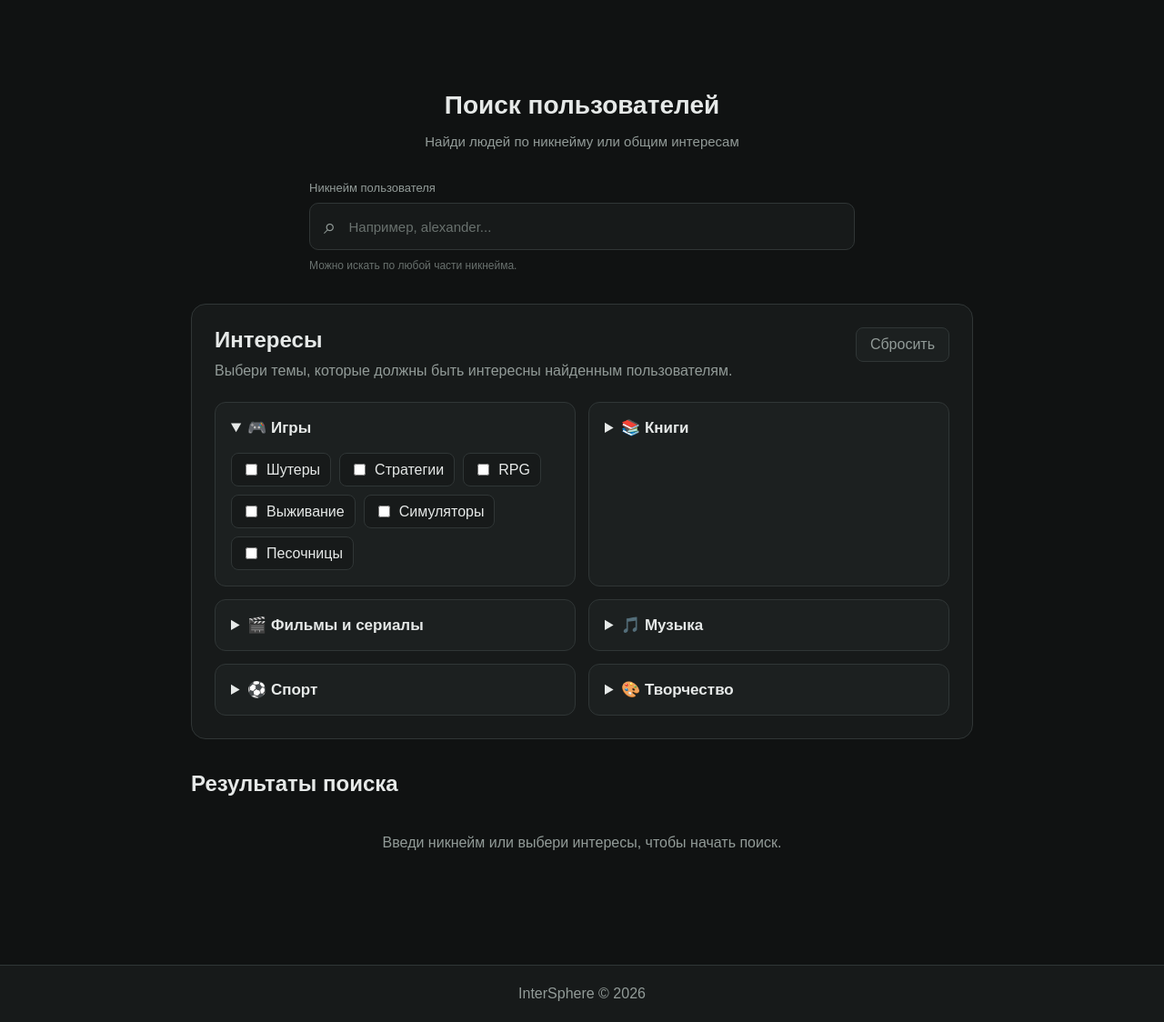
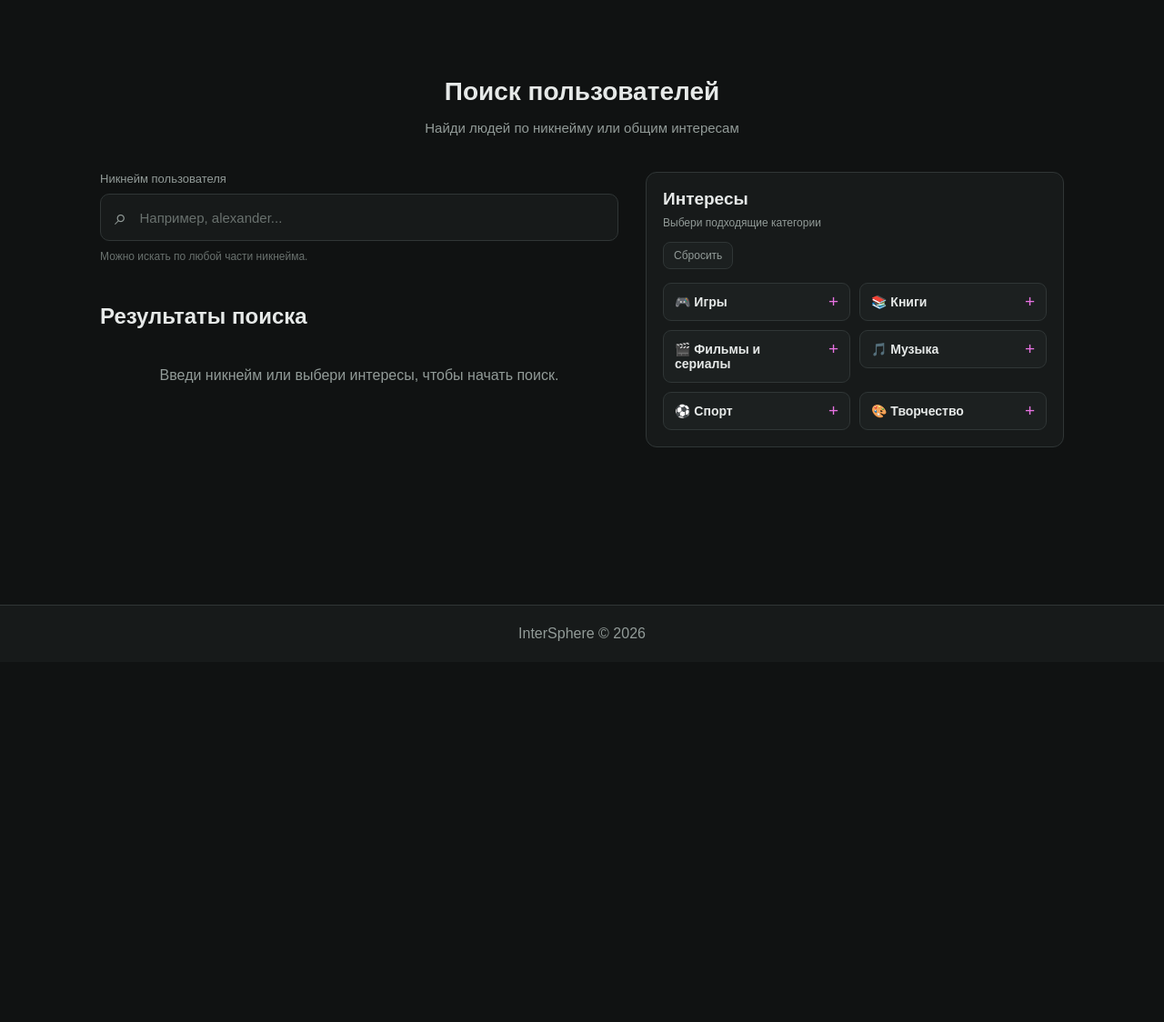
Before and after one commit to IDEA-rom-RK/test, a Django app: page /search/ in a window 1280 px wide. Shown: the part 72-1196 px from the top of the page at 91% size. After the commit the page ends 777 px from the top, so only its background shows below. Run offline with Django 5.2, Linux system fonts and the light colour scheme.

Commit message:
add some changes

```diff
--- a/main/static/CSS/javascript.js
+++ b/main/static/CSS/javascript.js
@@ -277,19 +277,6 @@ document.addEventListener("DOMContentLoaded", () => {
             });
         }
 
-        // Закрытие результатов при клике вне поиска
-        document.addEventListener("click", event => {
-            const filters = document.querySelector(".search-filters");
-
-            if (
-                !resultsContainer.contains(event.target) &&
-                !searchInput.contains(event.target) &&
-                (!filters || !filters.contains(event.target))
-            ) {
-                closeResults();
-            }
-        });
-
         // Закрытие результатов по Escape
         searchInput.addEventListener("keydown", event => {
             if (event.key === "Escape") {
@@ -299,12 +286,4 @@ document.addEventListener("DOMContentLoaded", () => {
         });
     }
 
-
-    searchInput.addEventListener("keydown", event => {
-        if (event.key === "Escape") {
-            closeResults();
-            searchInput.blur();
-        }
-    });
-
 });
--- a/main/static/CSS/style.css
+++ b/main/static/CSS/style.css
@@ -928,6 +928,7 @@ select {
     display: grid;
     grid-template-columns: repeat(2, minmax(0, 1fr));
     gap: 14px;
+    align-items: start;
 }
 
 .interest-category {
@@ -961,6 +962,10 @@ select {
 
 .interest-category[open] summary::after {
     content: "−";
+}
+
+.interest-category:not([open]) .interest-options {
+    display: none;
 }
 
 .interest-options {
@@ -1474,3 +1479,217 @@ select {
     color: var(--text-muted);
     font-size: 12px;
 }
+
+
+/* ========================================
+   SEARCH — НОВАЯ ДВУХКОЛОНОЧНАЯ СТРУКТУРА
+======================================== */
+
+.search-page {
+    width: 100%;
+    max-width: 1300px;
+    margin: 45px auto 60px;
+    padding: 0 20px;
+}
+.search-heading {
+    text-align: center;
+    margin-bottom: 40px;
+}
+
+/* Основная сетка */
+
+.search-layout {
+    display: grid;
+    grid-template-columns: minmax(0, 1fr) minmax(420px, 460px);
+    gap: 30px;
+    align-items: start;
+}
+
+/* Центральная область */
+
+.search-main {
+    min-width: 0;
+}
+
+.user-search {
+    width: 100%;
+    max-width: 600px;
+    margin: 0 auto;
+}
+
+/* Результаты */
+
+.search-results-section {
+    width: 100%;
+    max-width: 600px;
+    margin: 45px auto 0;
+}
+
+.search-results-section .search-results {
+    position: static;
+    width: 100%;
+    max-height: 500px;
+    margin-top: 12px;
+    overflow-y: auto;
+}
+
+/* Боковая панель */
+
+.search-filters {
+    min-width: 0;
+    margin: 0;
+    padding: 18px;
+
+    background: var(--surface);
+    border: 1px solid var(--border);
+    border-radius: 12px;
+}
+
+.search-filter-heading {
+    display: flex;
+    flex-direction: column;
+    gap: 12px;
+    margin-bottom: 15px;
+}
+
+.search-filter-heading h2 {
+    margin: 0 0 6px;
+    font-size: 19px;
+}
+
+.search-filter-heading p {
+    margin: 0;
+    color: var(--text-muted);
+    font-size: 12px;
+    line-height: 1.5;
+}
+
+.clear-search-filters {
+    align-self: flex-start;
+    padding: 7px 11px;
+    font-size: 12px;
+}
+
+/* Список категорий */
+
+.search-filter-list {
+    display: grid;
+    grid-template-columns: repeat(2, minmax(0, 1fr));
+    gap: 10px;
+    align-items: start;
+}
+
+.search-interest-category {
+    padding: 12px;
+    background: var(--card);
+    border: 1px solid var(--border);
+    border-radius: 9px;
+}
+
+.search-interest-category summary {
+    position: relative;
+    padding-right: 22px;
+    color: var(--text);
+    font-size: 14px;
+    font-weight: 600;
+    cursor: pointer;
+    list-style: none;
+}
+
+.search-interest-category summary::-webkit-details-marker {
+    display: none;
+}
+
+.search-interest-category summary::after {
+    content: "+";
+    position: absolute;
+    right: 0;
+    top: -3px;
+    color: var(--accent);
+    font-size: 19px;
+    font-weight: 400;
+}
+
+.search-interest-category[open] summary::after {
+    content: "−";
+}
+
+/* Варианты интересов */
+
+.search-interest-options {
+    display: flex;
+    flex-direction: column;
+    gap: 10px;
+    margin-top: 14px;
+}
+
+.search-interest-options label {
+    display: flex;
+    align-items: center;
+    gap: 8px;
+    padding: 3px 0;
+
+    color: var(--text-muted);
+    font-size: 13px;
+    cursor: pointer;
+}
+
+.search-interest-options label:hover {
+    color: var(--text);
+}
+
+.search-interest-options input {
+    width: 15px;
+    height: 15px;
+    flex-shrink: 0;
+    accent-color: var(--accent);
+}
+
+.search-interest-options label:has(input:checked) {
+    color: var(--text);
+}
+
+/* Адаптация */
+
+@media (max-width: 800px) {
+        .search-layout {
+        grid-template-columns: 1fr;
+        gap: 30px;
+    }
+
+    .search-filters {
+        width: 100%;
+        max-width: 600px;
+        margin: 0 auto;
+    }
+
+    .search-filter-heading {
+        flex-direction: row;
+        align-items: center;
+        justify-content: space-between;
+    }
+}
+
+@media (max-width: 600px) {
+    .search-page {
+        margin-top: 30px;
+        padding: 0 12px;
+    }
+
+    .search-heading {
+        margin-bottom: 28px;
+    }
+
+    .search-filters {
+        padding: 14px;
+    }
+
+    .search-filter-heading {
+        align-items: flex-start;
+        flex-direction: column;
+    }
+
+    .search-filter-list {
+        grid-template-columns: 1fr;
+    }
+}
--- a/main/templates/profile.html
+++ b/main/templates/profile.html
@@ -105,7 +105,7 @@
 
             <div class="interest-grid">
 
-                <details class="interest-category" open>
+                <details class="interest-category">
                     <summary>🎮 Игры</summary>
                     <div class="interest-options">
                         <label><input type="checkbox" name="interests" value="game_shooter" {% if "game_shooter" in selected_interests %}checked{% endif %}> Шутеры</label>
--- a/main/templates/searching.html
+++ b/main/templates/searching.html
@@ -13,10 +13,16 @@
         <p>Найди людей по никнейму или общим интересам</p>
     </div>
 
-    <!-- Поиск по никнейму -->
+    <div class="search-layout">
+
+        <!-- Центральная область поиска -->
+        <main class="search-main">
+
             <div class="user-search">
 
-        <label for="user-search-input">Никнейм пользователя</label>
+                <label for="user-search-input">
+                    Никнейм пользователя
+                </label>
 
                 <div class="search-input-wrapper">
                     <span class="search-icon">⌕</span>
@@ -31,7 +37,11 @@
                         aria-expanded="false"
                     >
 
-            <span class="search-spinner" id="search-spinner" hidden></span>
+                    <span
+                        class="search-spinner"
+                        id="search-spinner"
+                        hidden
+                    ></span>
                 </div>
 
                 <p class="search-hint">
@@ -40,102 +50,7 @@
 
             </div>
 
-
-    <!-- Фильтр интересов -->
-    <section class="search-filters">
-
-        <div class="search-filter-heading">
-            <div>
-                <h2>Интересы</h2>
-                <p>Выбери темы, которые должны быть интересны найденным пользователям.</p>
-            </div>
-
-            <button type="button" id="clear-search-filters" class="clear-search-filters">
-                Сбросить
-            </button>
-        </div>
-
-
-        <div class="search-filter-grid">
-
-            <details class="search-interest-category" open>
-                <summary>🎮 Игры</summary>
-                <div class="search-interest-options">
-                    <label><input type="checkbox" name="interests" value="game_shooter"> Шутеры</label>
-                    <label><input type="checkbox" name="interests" value="game_strategy"> Стратегии</label>
-                    <label><input type="checkbox" name="interests" value="game_rpg"> RPG</label>
-                    <label><input type="checkbox" name="interests" value="game_survival"> Выживание</label>
-                    <label><input type="checkbox" name="interests" value="game_simulator"> Симуляторы</label>
-                    <label><input type="checkbox" name="interests" value="game_sandbox"> Песочницы</label>
-                </div>
-            </details>
-
-
-            <details class="search-interest-category">
-                <summary>📚 Книги</summary>
-                <div class="search-interest-options">
-                    <label><input type="checkbox" name="interests" value="book_fantasy"> Фантастика</label>
-                    <label><input type="checkbox" name="interests" value="book_detective"> Детективы</label>
-                    <label><input type="checkbox" name="interests" value="book_classic"> Классика</label>
-                    <label><input type="checkbox" name="interests" value="book_romance"> Романтика</label>
-                    <label><input type="checkbox" name="interests" value="book_history"> Исторические</label>
-                </div>
-            </details>
-
-
-            <details class="search-interest-category">
-                <summary>🎬 Фильмы и сериалы</summary>
-                <div class="search-interest-options">
-                    <label><input type="checkbox" name="interests" value="film_action"> Боевики</label>
-                    <label><input type="checkbox" name="interests" value="film_comedy"> Комедии</label>
-                    <label><input type="checkbox" name="interests" value="film_drama"> Драмы</label>
-                    <label><input type="checkbox" name="interests" value="film_horror"> Ужасы</label>
-                    <label><input type="checkbox" name="interests" value="film_scifi"> Фантастика</label>
-                </div>
-            </details>
-
-
-            <details class="search-interest-category">
-                <summary>🎵 Музыка</summary>
-                <div class="search-interest-options">
-                    <label><input type="checkbox" name="interests" value="music_rock"> Рок</label>
-                    <label><input type="checkbox" name="interests" value="music_pop"> Поп</label>
-                    <label><input type="checkbox" name="interests" value="music_metal"> Метал</label>
-                    <label><input type="checkbox" name="interests" value="music_classical"> Классическая</label>
-                    <label><input type="checkbox" name="interests" value="music_electronic"> Электронная</label>
-                </div>
-            </details>
-
-
-            <details class="search-interest-category">
-                <summary>⚽ Спорт</summary>
-                <div class="search-interest-options">
-                    <label><input type="checkbox" name="interests" value="sport_football"> Футбол</label>
-                    <label><input type="checkbox" name="interests" value="sport_basketball"> Баскетбол</label>
-                    <label><input type="checkbox" name="interests" value="sport_swimming"> Плавание</label>
-                    <label><input type="checkbox" name="interests" value="sport_running"> Бег</label>
-                    <label><input type="checkbox" name="interests" value="sport_other"> Другое</label>
-                </div>
-            </details>
-
-
-            <details class="search-interest-category">
-                <summary>🎨 Творчество</summary>
-                <div class="search-interest-options">
-                    <label><input type="checkbox" name="interests" value="creative_drawing"> Рисование</label>
-                    <label><input type="checkbox" name="interests" value="creative_animation"> Анимация</label>
-                    <label><input type="checkbox" name="interests" value="creative_music"> Музыка</label>
-                    <label><input type="checkbox" name="interests" value="creative_writing"> Писательство</label>
-                    <label><input type="checkbox" name="interests" value="creative_video"> Видеомонтаж</label>
-                </div>
-            </details>
-
-        </div>
-
-    </section>
-
-
-    <!-- Результаты -->
+            <!-- Результаты поиска -->
             <section class="search-results-section">
 
                 <h2>Результаты поиска</h2>
@@ -154,6 +69,114 @@
 
             </section>
 
+        </main>
+
+
+        <!-- Боковая панель интересов -->
+        <aside class="search-filters">
+
+            <div class="search-filter-heading">
+                <div>
+                    <h2>Интересы</h2>
+                    <p>Выбери подходящие категории</p>
+                </div>
+
+                <button
+                    type="button"
+                    id="clear-search-filters"
+                    class="clear-search-filters"
+                >
+                    Сбросить
+                </button>
+            </div>
+
+
+            <div class="search-filter-list">
+
+                <details class="search-interest-category">
+                    <summary>🎮 Игры</summary>
+
+                    <div class="search-interest-options">
+                        <label><input type="checkbox" name="interests" value="game_shooter"> Шутеры</label>
+                        <label><input type="checkbox" name="interests" value="game_strategy"> Стратегии</label>
+                        <label><input type="checkbox" name="interests" value="game_rpg"> RPG</label>
+                        <label><input type="checkbox" name="interests" value="game_survival"> Выживание</label>
+                        <label><input type="checkbox" name="interests" value="game_simulator"> Симуляторы</label>
+                        <label><input type="checkbox" name="interests" value="game_sandbox"> Песочницы</label>
+                    </div>
+                </details>
+
+
+                <details class="search-interest-category">
+                    <summary>📚 Книги</summary>
+
+                    <div class="search-interest-options">
+                        <label><input type="checkbox" name="interests" value="book_fantasy"> Фантастика</label>
+                        <label><input type="checkbox" name="interests" value="book_detective"> Детективы</label>
+                        <label><input type="checkbox" name="interests" value="book_classic"> Классика</label>
+                        <label><input type="checkbox" name="interests" value="book_romance"> Романтика</label>
+                        <label><input type="checkbox" name="interests" value="book_history"> Исторические</label>
+                    </div>
+                </details>
+
+
+                <details class="search-interest-category">
+                    <summary>🎬 Фильмы и сериалы</summary>
+
+                    <div class="search-interest-options">
+                        <label><input type="checkbox" name="interests" value="film_action"> Боевики</label>
+                        <label><input type="checkbox" name="interests" value="film_comedy"> Комедии</label>
+                        <label><input type="checkbox" name="interests" value="film_drama"> Драмы</label>
+                        <label><input type="checkbox" name="interests" value="film_horror"> Ужасы</label>
+                        <label><input type="checkbox" name="interests" value="film_scifi"> Фантастика</label>
+                    </div>
+                </details>
+
+
+                <details class="search-interest-category">
+                    <summary>🎵 Музыка</summary>
+
+                    <div class="search-interest-options">
+                        <label><input type="checkbox" name="interests" value="music_rock"> Рок</label>
+                        <label><input type="checkbox" name="interests" value="music_pop"> Поп</label>
+                        <label><input type="checkbox" name="interests" value="music_metal"> Метал</label>
+                        <label><input type="checkbox" name="interests" value="music_classical"> Классическая</label>
+                        <label><input type="checkbox" name="interests" value="music_electronic"> Электронная</label>
+                    </div>
+                </details>
+
+
+                <details class="search-interest-category">
+                    <summary>⚽ Спорт</summary>
+
+                    <div class="search-interest-options">
+                        <label><input type="checkbox" name="interests" value="sport_football"> Футбол</label>
+                        <label><input type="checkbox" name="interests" value="sport_basketball"> Баскетбол</label>
+                        <label><input type="checkbox" name="interests" value="sport_swimming"> Плавание</label>
+                        <label><input type="checkbox" name="interests" value="sport_running"> Бег</label>
+                        <label><input type="checkbox" name="interests" value="sport_other"> Другое</label>
+                    </div>
+                </details>
+
+
+                <details class="search-interest-category">
+                    <summary>🎨 Творчество</summary>
+
+                    <div class="search-interest-options">
+                        <label><input type="checkbox" name="interests" value="creative_drawing"> Рисование</label>
+                        <label><input type="checkbox" name="interests" value="creative_animation"> Анимация</label>
+                        <label><input type="checkbox" name="interests" value="creative_music"> Музыка</label>
+                        <label><input type="checkbox" name="interests" value="creative_writing"> Писательство</label>
+                        <label><input type="checkbox" name="interests" value="creative_video"> Видеомонтаж</label>
+                    </div>
+                </details>
+
+            </div>
+
+        </aside>
+
+    </div>
+
 </section>
 
 {% endblock %}
--- a/main/views.py
+++ b/main/views.py
@@ -10,7 +10,7 @@ from django.contrib.auth.models import User
 from django.http import JsonResponse
 from django.contrib.auth.decorators import login_required
 from django.views.decorators.http import require_GET
-from django.db.models import Q
+from django.db.models import Q, Exists, OuterRef
 
 
 def base(request):
@@ -163,15 +163,15 @@ def search_users(request):
     if not query and not selected_interests:
         return JsonResponse({"users": []})
 
-    profiles = Profile.objects.select_related("user").exclude(
-        user=request.user
-    )
+    # Начинаем поиск со всех зарегистрированных пользователей.
+    users = User.objects.exclude(pk=request.user.pk)
 
+    # Фильтр по никнейму.
     if query:
-        profiles = profiles.filter(
-            user__username__icontains=query
-        )
+        users = users.filter(username__icontains=query)
 
+    # Если выбраны интересы, оставляем только пользователей,
+    # у которых существует профиль с совпадающими интересами.
     if selected_interests:
         interest_filter = Q()
 
@@ -180,23 +180,44 @@ def search_users(request):
                 interests__selected__contains=[interest]
             )
 
-        profiles = profiles.filter(interest_filter)
+        matching_profiles = Profile.objects.filter(
+            interest_filter,
+            user_id=OuterRef("pk")
+        )
 
-    profiles = profiles.order_by("user__username")[:10]
+        users = users.annotate(
+            has_matching_interests=Exists(matching_profiles)
+        ).filter(has_matching_interests=True)
+
+    # Получаем максимум 10 пользователей.
+    users = list(users.order_by("username")[:10])
+
+    # Загружаем профили найденных пользователей.
+    profiles = Profile.objects.filter(
+        user_id__in=[user.id for user in users]
+    )
+
+    profiles_by_user = {
+        profile.user_id: profile
+        for profile in profiles
+    }
 
     results = []
 
-    for profile in profiles:
-        user_interests = profile.interests.get("selected", [])
+    for user in users:
+        profile = profiles_by_user.get(user.id)
 
-        # Считаем совпадения с интересами текущего пользователя,
-        # выбранными в поиске.
+        user_interests = (
+            (profile.interests or {}).get("selected", [])
+            if profile else []
+        )
+
         common_count = len(
             set(selected_interests) & set(user_interests)
         )
 
         results.append({
-            "username": profile.user.username,
+            "username": user.username,
             "common_interests_count": common_count,
         })
 
```
Lines whose indentation alone changed are shown as unchanged.
